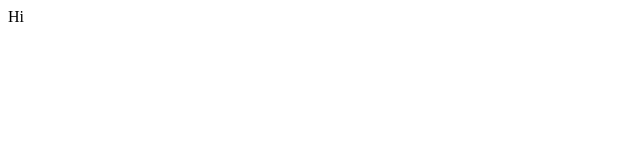
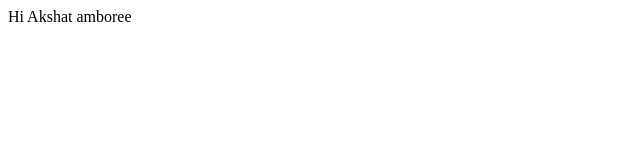
Before and after one commit to akshatambore/demo, a plain HTML site: page index.html in a window 1280 px wide. Shown: the whole page, without its empty margins (0-640 px from the left). Drawn offline with Linux system fonts and the light colour scheme.

Commit message:
add more file and add chages in some file

```diff
--- a/index.html
+++ b/index.html
@@ -1 +1 @@
-<p>Hi</p>
+<p>Hi Akshat amboree</p>
```
Also changed, not shown: index.css (added).
